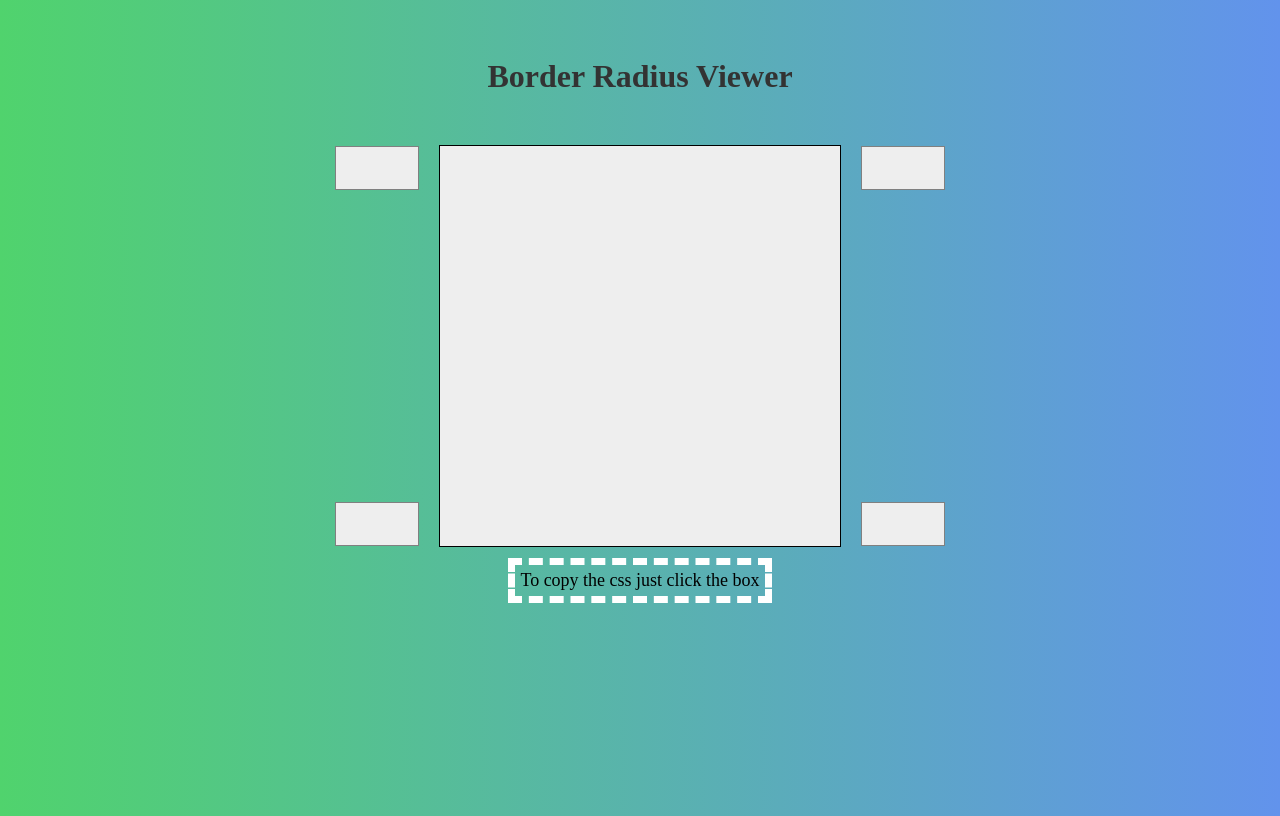
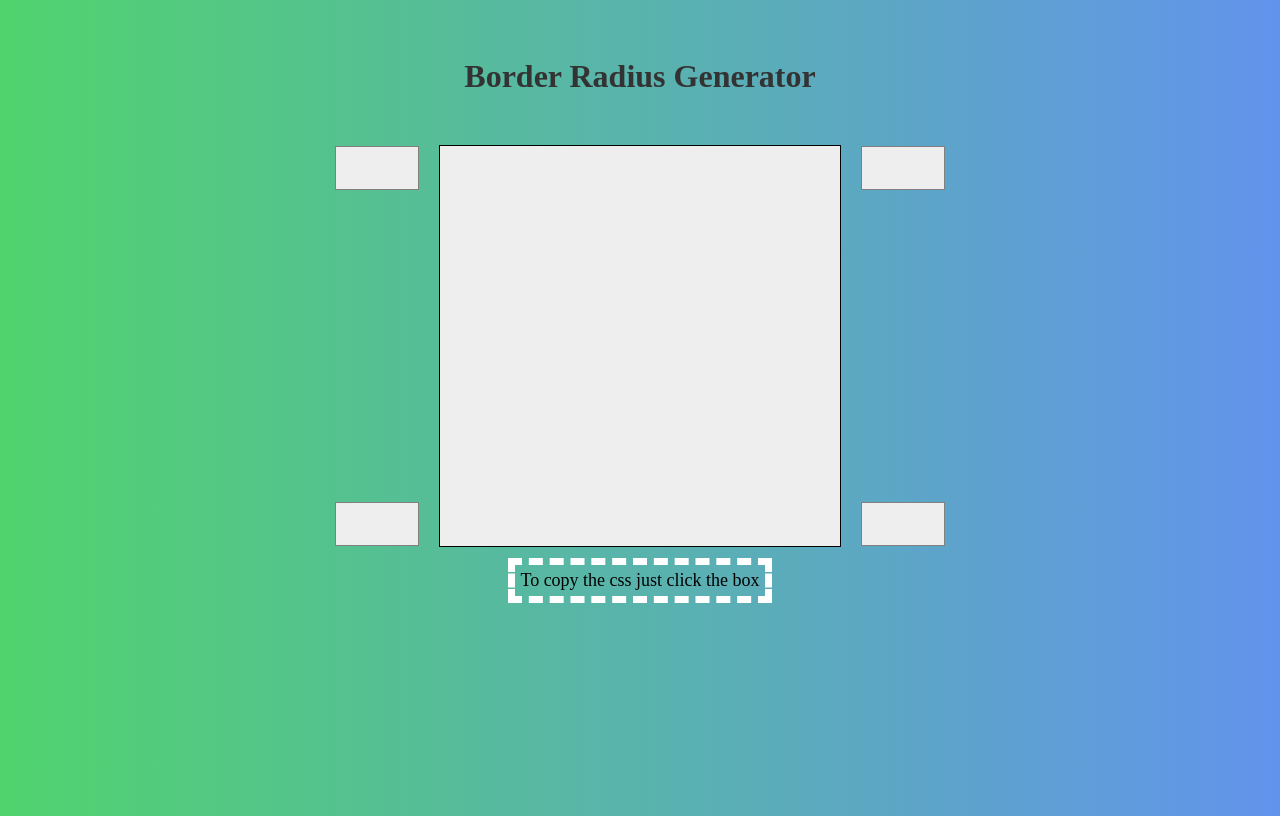
Before and after one commit to JeanSimas/border-radius-generator, a plain HTML site: page index.html in a window 1280 px wide. Drawn offline with Linux system fonts and the light colour scheme.

Commit message:
Updating h1

```diff
--- a/index.html
+++ b/index.html
@@ -12,7 +12,7 @@
 <body>
 
     <script src="script.js"></script>
-    <h1>Border Radius Viewer</h1>
+    <h1>Border Radius Generator</h1>
     <div class="content">
         <div class="inputs-container">
             <input type="text" id="topLeft" onkeyup="change()" />
```
